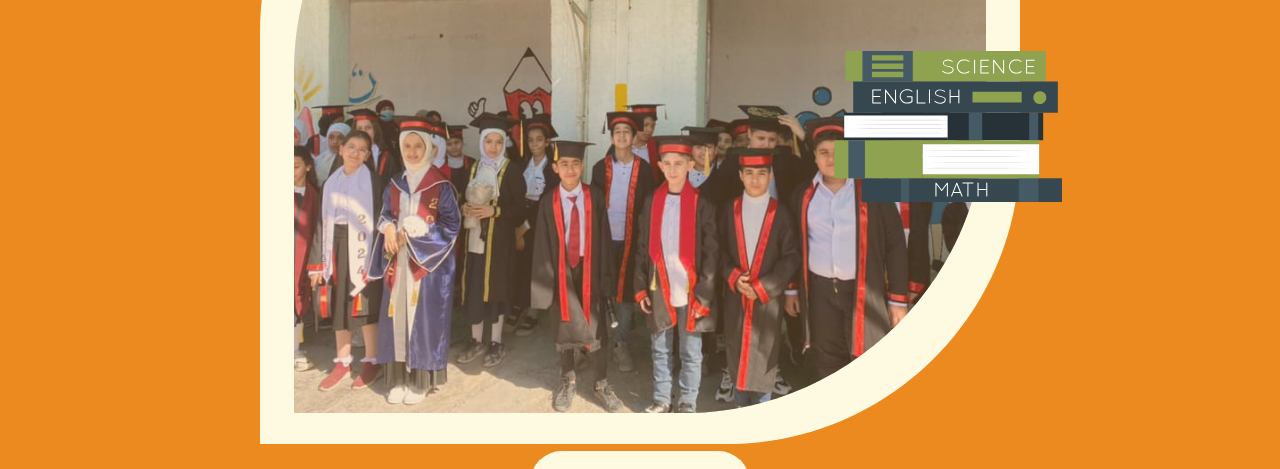
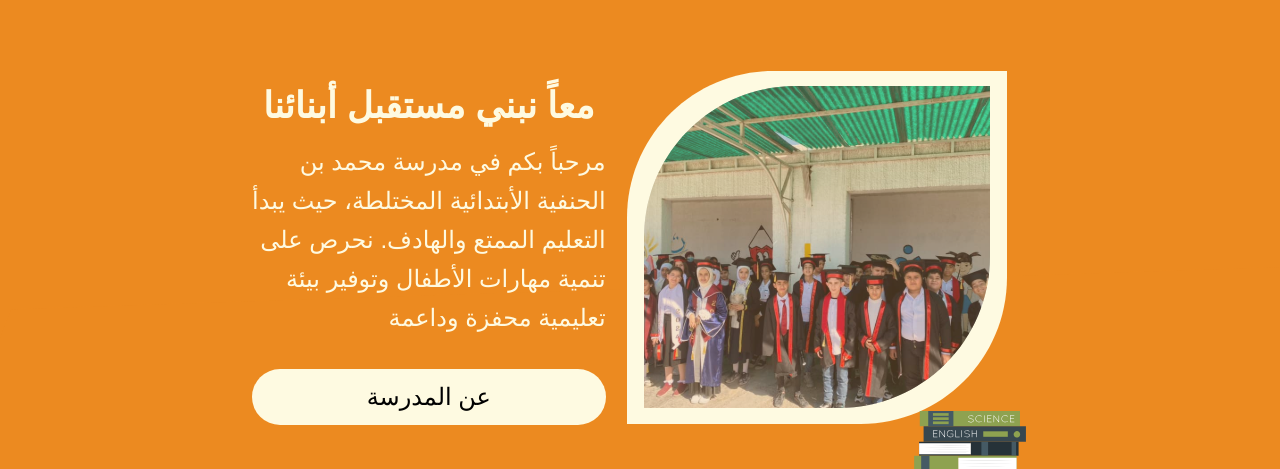
Before and after one commit to ls047/bin-hanafia, a Vue app: page / in a window 1280 px wide. Shown: the part 259-728 px from the top of the page. Built offline with nearby package versions, Linux system fonts and the light colour scheme; no server answers.

Commit message:
style: :lipstick: final screen sizes

```diff
--- a/tailwind.config.js
+++ b/tailwind.config.js
@@ -23,11 +23,6 @@ export default {
         xs: "475px",
         sm: { max: "639px" },
       },
-      screens: {
-        'sm': '640px',
-        'md': '768px',
-        'lg': '1024px',
-      }
     },
   },
   plugins: [],
```
